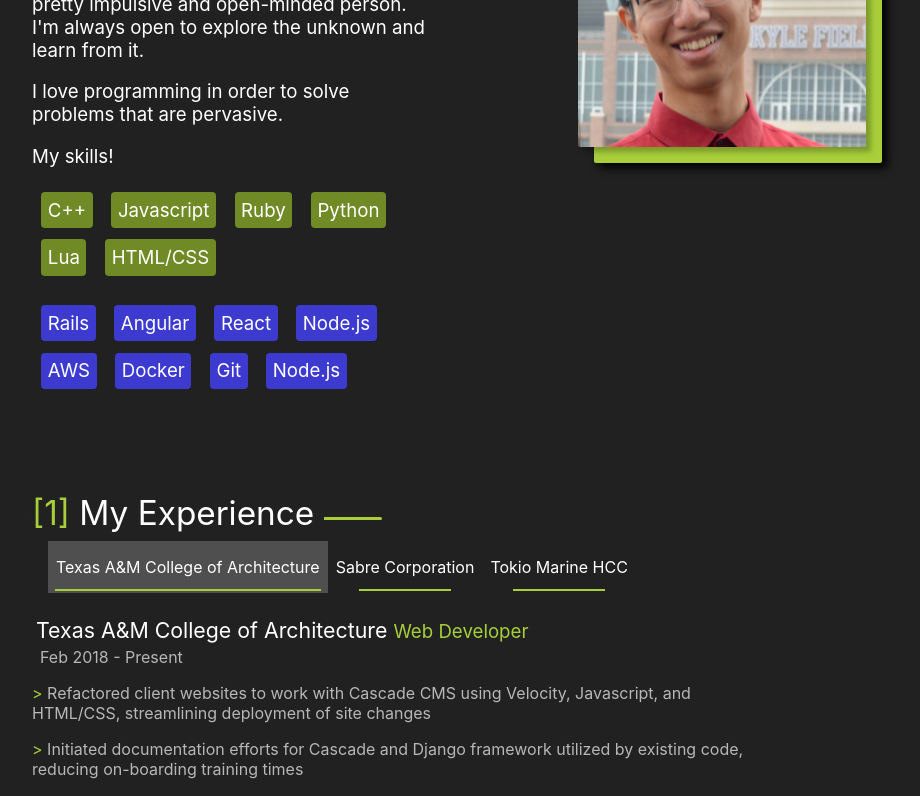
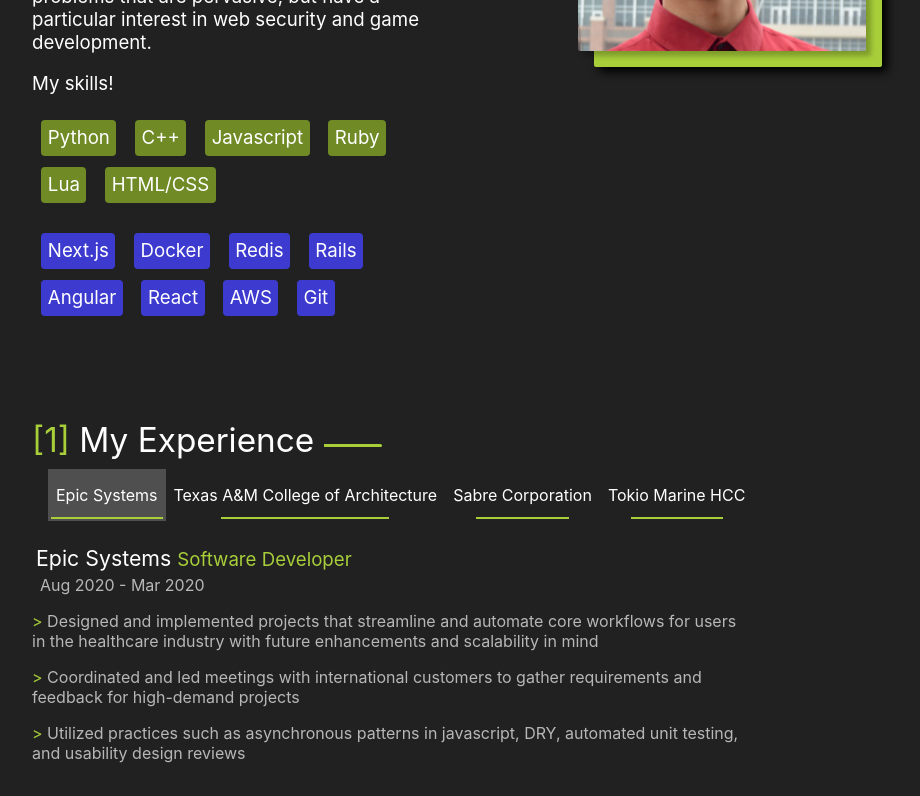
Before and after one commit to BenWong1097/site-v2, a React (Create React App) app: page / in a window 1280 px wide. Shown: the part 920-1716 px from the top of the page, without its empty margins (160-1080 px from the left). Built offline with nearby package versions, Linux system fonts and the light colour scheme; the HTML template or start-up script is replaced by a standard one.

Commit message:
Updated with current position!

```diff
--- a/src/Data.js
+++ b/src/Data.js
@@ -3,23 +3,50 @@
     Skills: [
         {
             color: "rgb(112, 139, 38)",
-            list: ['C++', 'Javascript', 'Ruby', 'Python', 'Lua', 'HTML/CSS']
+            list: [
+                'Python',
+                'C++',
+                'Javascript',
+                'Ruby',
+                'Lua',
+                'HTML/CSS'
+            ]
         },
         {
             color: "rgb(60, 58, 207)",
-            list: ['Rails', 'Angular', 'React', 'Node.js', 'AWS', 'Docker', 'Git', 'Node.js']
+            list: [
+                'Next.js',
+                'Docker',
+                'Redis',
+                'Rails',
+                'Angular',
+                'React',
+                'AWS',
+                'Git'
+            ]
         }
     ],
     About: [
-        "I’m currently a Computer Engineering senior at Texas A&M University set to graduate May 2020.",
+        "I’m currently a Software Engineer at Duo Security, working on zero-trust technology.",
         "I’m based in Houston, Texas so you already know I’m a big foodie as well. I'd say I'm a pretty impulsive and open-minded person. I'm always open to explore the unknown and learn from it.",
-        "I love programming in order to solve problems that are pervasive."
+        "I love programming in order to solve problems that are pervasive, but have a particular interest in web security and game development."
     ],
-    Experience : [{
+    Experience : [
+        {
+            employer: 'Epic Systems',
+            role: 'Software Developer',
+            from: 'Aug 2020',
+            to: 'Mar 2020',
+            details: [
+                'Designed and implemented projects that streamline and automate core workflows for users in the healthcare industry with future enhancements and scalability in mind',
+                'Coordinated and led meetings with international customers to gather requirements and feedback for high-demand projects',
+                'Utilized practices such as asynchronous patterns in javascript, DRY, automated unit testing, and usability design reviews'
+        ]},
+        {
             employer: 'Texas A&M College of Architecture',
             role: 'Web Developer',
             from: 'Feb 2018',
-            to: 'Present',
+            to: 'May 2020',
             details: [
                 'Refactored client websites to work with Cascade CMS using Velocity, Javascript, and HTML/CSS, streamlining deployment of site changes',
                 'Initiated documentation efforts for Cascade and Django framework utilized by existing code, reducing on-boarding training times',
--- a/src/components/Landing.js
+++ b/src/components/Landing.js
@@ -6,7 +6,6 @@
             <div className="primary size-14">Hi, my name is</div>
             <div className="size-44">Benjamin Wong.</div>
             <div className="secondary size-40">This is me in a nutshell.</div>
-            <div className="faded size-14">I'm a senior computer engineering major at Texas A&M University, and love to build and design websites and applications. I'm currently looking for any full-time Software Engineering or Full Stack Development opportunities!</div>
         </div>
     );
 }
```
Also changed, not shown: 1 other file (tests, documents, lock files or other folders).
